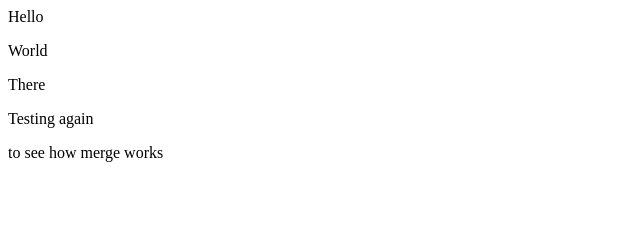
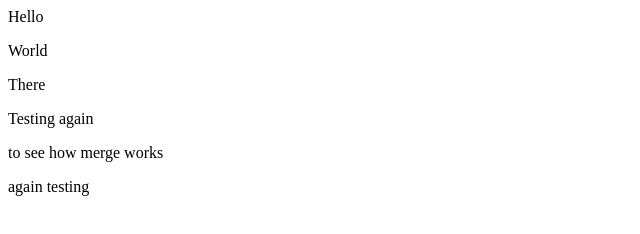
Before and after one commit to lalluramanan/demo-repo, a plain HTML site: page index.html in a window 1280 px wide. Shown: the whole page, without its empty margins (0-640 px from the left). Drawn offline with Linux system fonts and the light colour scheme.

Commit message:
updating again in quick-test

```diff
--- a/index.html
+++ b/index.html
@@ -10,5 +10,6 @@
 <p>There</p>
 <p>Testing again</p>
 <p>to see how merge works</p>
+<p>again testing</p>
 </body>
 </html>
```
